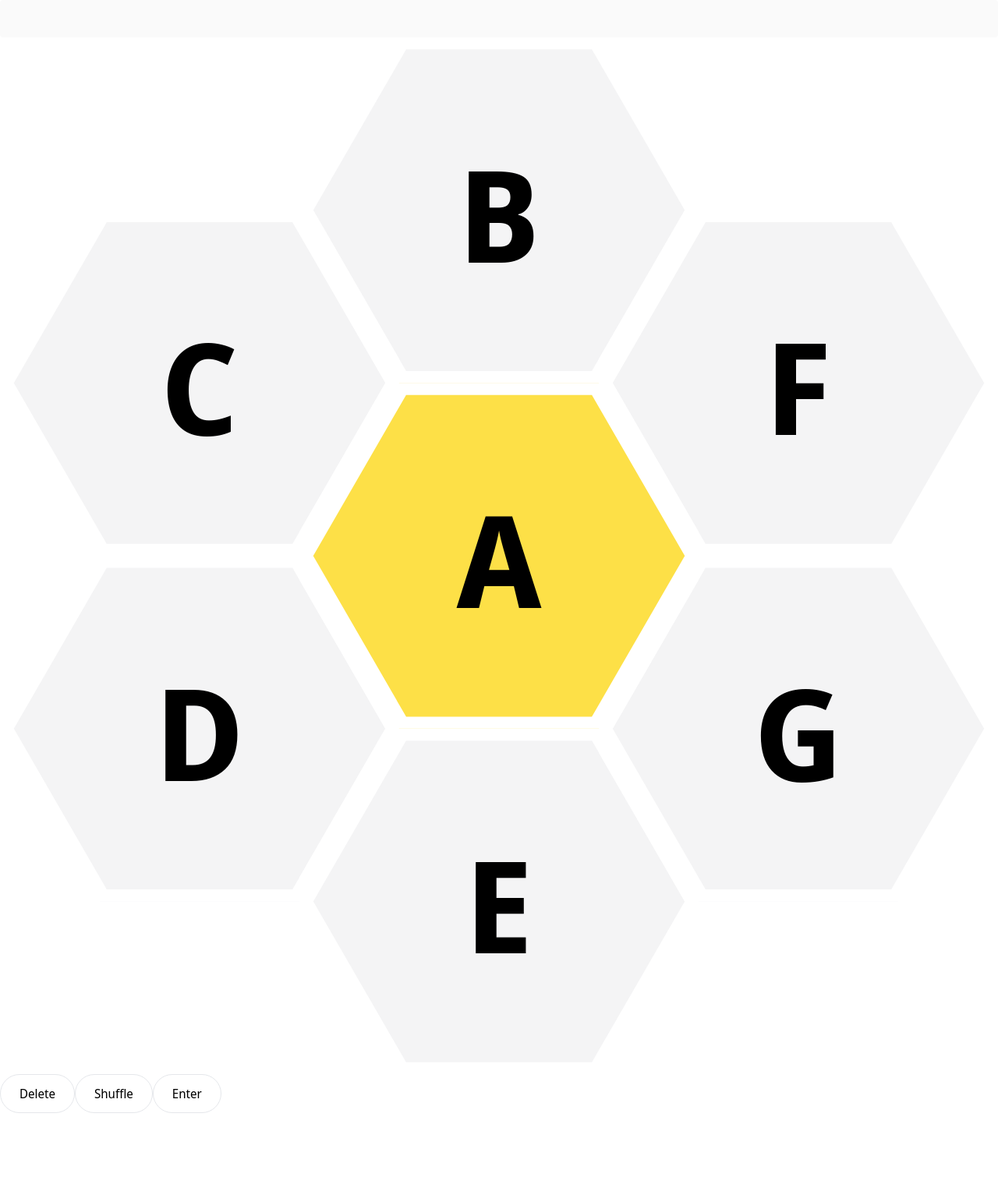
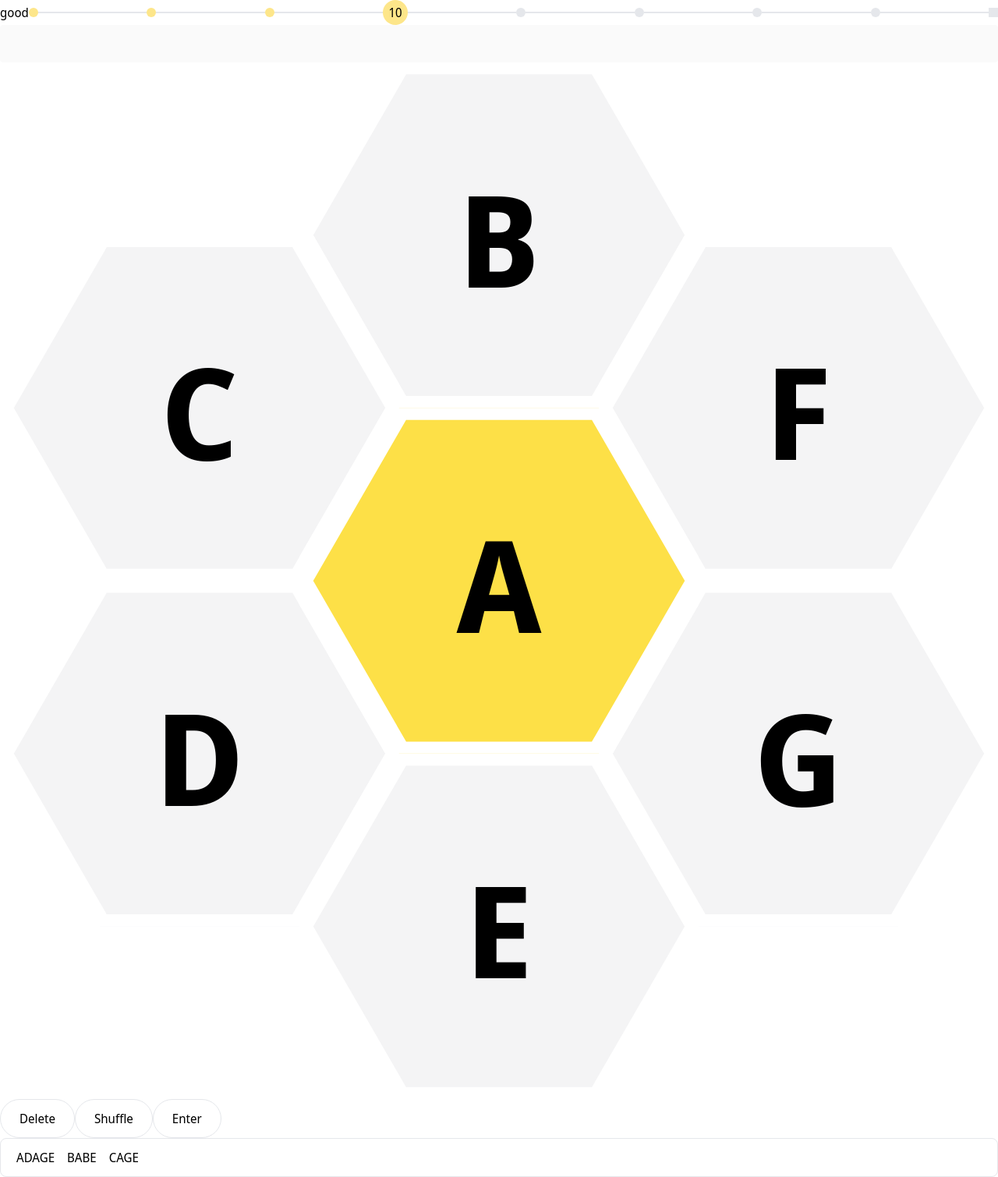
Before and after one commit to daltonscharff/spell-together, a Next.js app in the folder packages/web-client/: page /rooms/1 in a window 1280 px wide. Shown: the whole page at 78% size. Before the commit the page ends 1428 px from the top, so only its background shows below. Built offline with nearby package versions, Linux system fonts and the light colour scheme.

Commit message:
creates found words and progress bar

```diff
--- /dev/null
+++ b/packages/web-client/components/FoundWords.tsx
@@ -0,0 +1,19 @@
+import { FC } from "react";
+
+type Props = {
+  words: string[];
+};
+
+const FoundWords: FC<Props> = ({ words }) => {
+  return (
+    <div className="border rounded-lg p-3">
+      {words.sort().map((word) => (
+        <span className="px-2" key={word}>
+          {word}
+        </span>
+      ))}
+    </div>
+  );
+};
+
+export default FoundWords;
--- a/packages/web-client/components/Hive.tsx
+++ b/packages/web-client/components/Hive.tsx
@@ -72,7 +72,7 @@ const Hive: FC<Props> = ({
           <polygon points={"25 0, 75 0, 100 43.3, 75 86.6, 25 86.6, 0 43.3"} />
         </symbol>
         {letters.map((letter, i) => (
-          <symbol id={cells[i].id}>
+          <symbol key={letter} id={cells[i].id}>
             <use
               href="#hexagon"
               style={hexagonStyle}
@@ -103,6 +103,7 @@ const Hive: FC<Props> = ({
           y={cells[i].y}
           width="100"
           height="86.6"
+          key={letter}
         />
       ))}
       <use
--- /dev/null
+++ b/packages/web-client/components/ProgressBar.tsx
@@ -0,0 +1,83 @@
+import { FC } from "react";
+
+type Props = {
+  currentScore: number;
+  maxScore: number;
+};
+
+const levels = [
+  {
+    rank: "beginner",
+    percent: 0,
+  },
+  {
+    rank: "good start",
+    percent: 2,
+  },
+  {
+    rank: "moving up",
+    percent: 5,
+  },
+  {
+    rank: "good",
+    percent: 8,
+  },
+  {
+    rank: "solid",
+    percent: 15,
+  },
+  {
+    rank: "nice",
+    percent: 25,
+  },
+  {
+    rank: "great",
+    percent: 40,
+  },
+  {
+    rank: "amazing",
+    percent: 50,
+  },
+  {
+    rank: "genius",
+    percent: 70,
+  },
+];
+
+function findLevelIndex(currentScore: number, maxScore: number): number {
+  const currentPercent = (currentScore / maxScore) * 100;
+  return levels.findIndex((level) => level.percent > currentPercent) - 1;
+}
+
+const FoundWords: FC<Props> = ({ currentScore, maxScore }) => {
+  const levelIndex = findLevelIndex(currentScore, maxScore);
+  const rank = levels[levelIndex].rank;
+  return (
+    <div className="flex items-center">
+      <span>{rank}</span>
+      <span className="flex justify-between items-center w-full">
+        {levels.map((_, i) => (
+          <>
+            <span
+              key={i}
+              className={`text-center align-middle ${
+                i === levelIndex ? "w-8 h-8 leading-8" : "w-3 h-3"
+              } ${i < levels.length - 1 ? "rounded-full" : "rounded-none"} ${
+                i <= levelIndex ? "bg-amber-200" : "bg-gray-200"
+              }`}
+            >
+              {i === levelIndex ? currentScore : ""}
+            </span>
+            {i !== levels.length - 1 ? (
+              <span className="border flex-grow" />
+            ) : (
+              ""
+            )}
+          </>
+        ))}
+      </span>
+    </div>
+  );
+};
+
+export default FoundWords;
--- a/packages/web-client/hooks/useStore.ts
+++ b/packages/web-client/hooks/useStore.ts
@@ -7,6 +7,9 @@ type StoreState = {
   setRoomCode: (code: string) => void;
   letters: string[];
   centerLetter: string;
+  foundWords: string[];
+  score: number;
+  maxScore: number;
 };
 
 export const useStore = create<StoreState>((set) => ({
@@ -20,6 +23,9 @@ export const useStore = create<StoreState>((set) => ({
     }),
   letters: ["b", "c", "d", "e", "f", "g"],
   centerLetter: "a",
+  foundWords: ["ADAGE", "CAGE", "BABE"],
+  score: 10,
+  maxScore: 121,
 }));
 
 export default useStore;
--- a/packages/web-client/pages/rooms/[roomCode].tsx
+++ b/packages/web-client/pages/rooms/[roomCode].tsx
@@ -1,23 +1,33 @@
 import type { NextPage } from "next";
-import { useRouter } from "next/router";
-import { socket } from "../../hooks/useSocket";
 import useStore from "../../hooks/useStore";
 import Hive from "../../components/Hive";
-import { useEffect, useState } from "react";
+import { useState } from "react";
 import LetterInput from "../../components/LetterInput";
 import Button from "../../components/Button";
+import FoundWords from "../../components/FoundWords";
+import ProgressBar from "../../components/ProgressBar";
+
+function shuffleLetters(letters: string[]): string[] {
+  for (let i in letters) {
+    const j = Math.floor(Math.random() * parseInt(i, 10));
+    const temp = letters[i];
+    letters[i] = letters[j];
+    letters[j] = temp;
+  }
+  return [...letters];
+}
 
 const Room: NextPage = () => {
-  const router = useRouter();
   const [inputLetters, setInputLetters] = useState("");
-  const roomCode = useStore((state) => state.roomCode);
-  const username = useStore((state) => state.username);
-  const letters = useStore((state) => state.letters);
+  const [letters, setLetters] = useState(useStore((state) => state.letters));
   const centerLetter = useStore((state) => state.centerLetter);
-  console.log({ letterInput: inputLetters });
+  const foundWords = useStore((state) => state.foundWords);
+  const score = useStore((state) => state.score);
+  const maxScore = useStore((state) => state.maxScore);
 
   return (
     <>
+      <ProgressBar currentScore={score} maxScore={maxScore} />
       <LetterInput
         value={inputLetters}
         onChange={(value) => setInputLetters(value.toUpperCase())}
@@ -27,9 +37,22 @@ const Room: NextPage = () => {
         centerLetter={centerLetter}
         onClick={(letter) => setInputLetters(inputLetters + letter)}
       />
-      <Button>Delete</Button>
-      <Button>Shuffle</Button>
+      <Button
+        onClick={() =>
+          setInputLetters(inputLetters.slice(0, inputLetters.length - 1))
+        }
+      >
+        Delete
+      </Button>
+      <Button
+        onClick={() => {
+          setLetters(shuffleLetters(letters));
+        }}
+      >
+        Shuffle
+      </Button>
       <Button>Enter</Button>
+      <FoundWords words={foundWords} />
     </>
   );
 };
```
